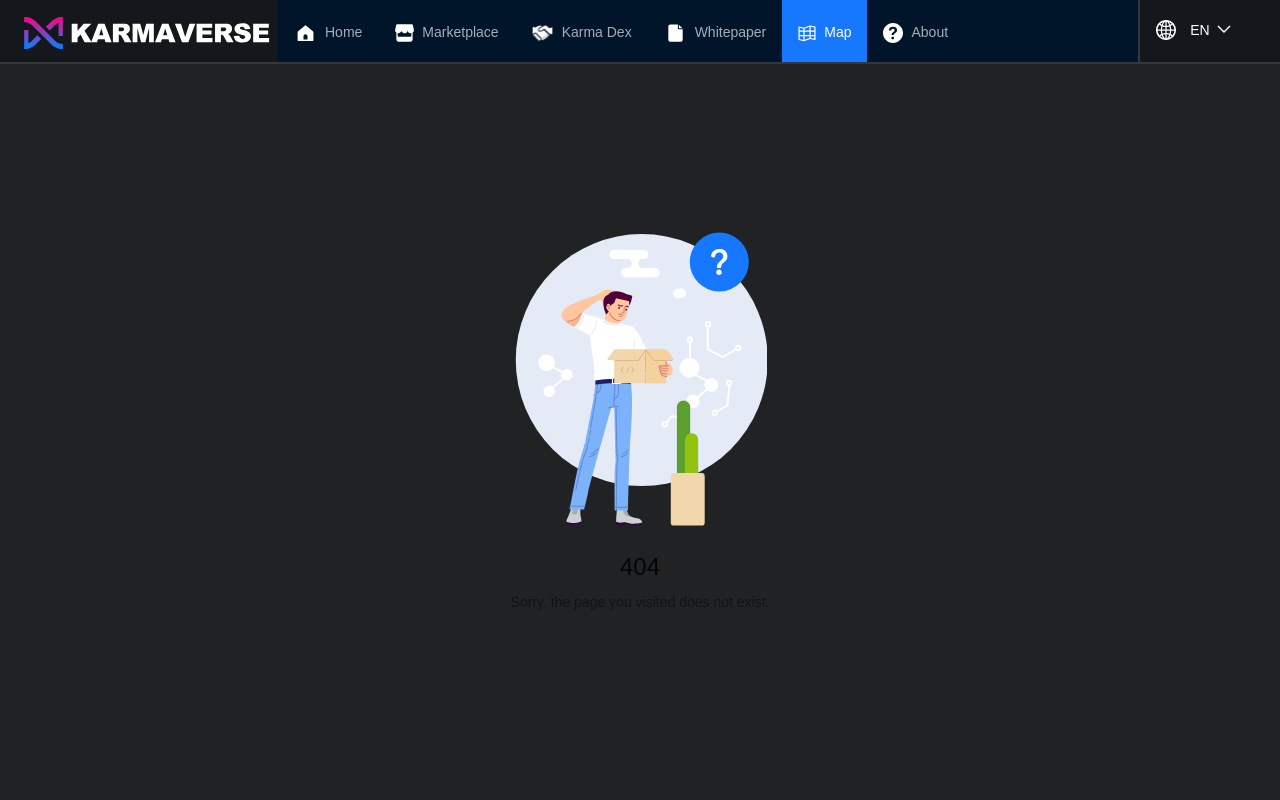
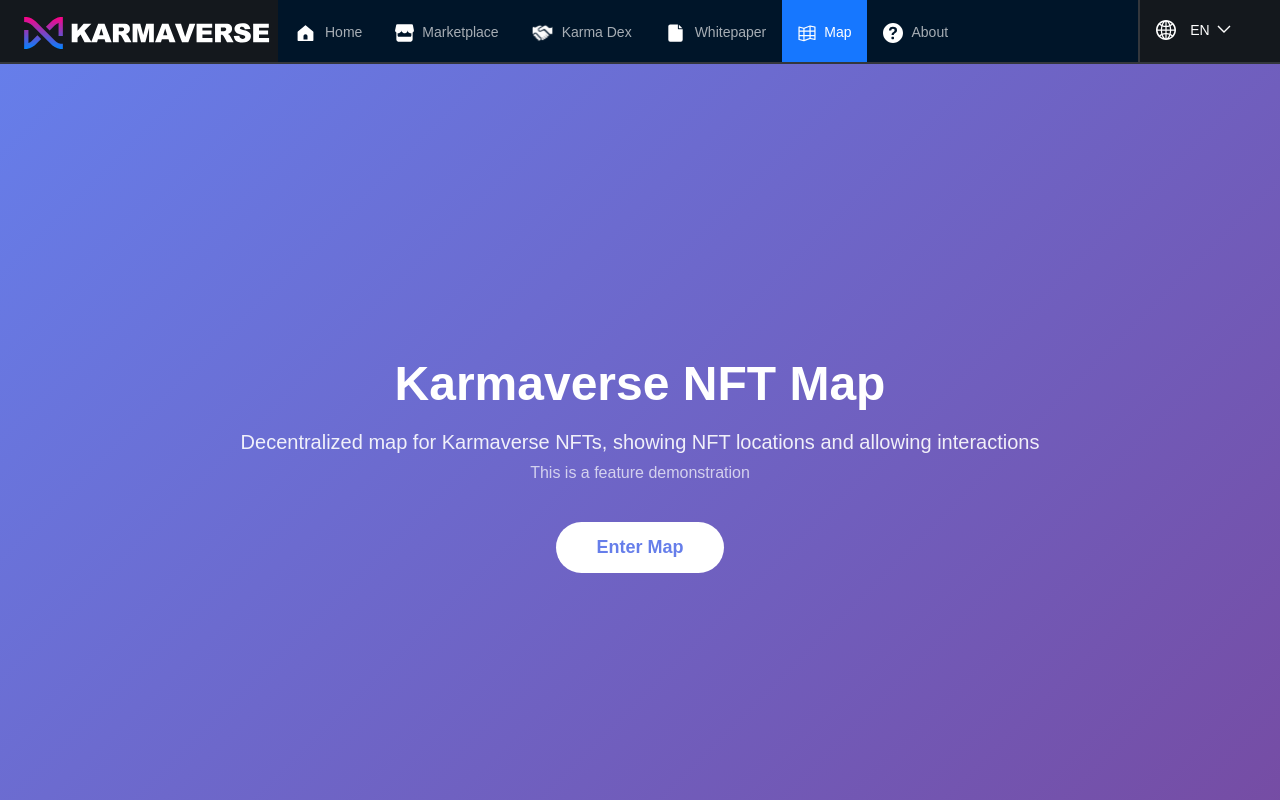
Before and after one commit to maxli6688/nft-map, a React (Vite) app in the folder apps/karmaverse-map/: page / in a window 1280 px wide. Before the commit this address had no page. Built offline with nearby package versions, Linux system fonts and the light colour scheme.

Commit message:
feat: add home page

```diff
--- a/apps/karmaverse-map/src/components/map/MapSidebar.tsx
+++ b/apps/karmaverse-map/src/components/map/MapSidebar.tsx
@@ -160,7 +160,7 @@
   };
   const [isClear, setClear] = useState(false);
   return (
-    <div className={`mapsidebar ${props.sideClose ? "close" : ""}`}>
+    <div className={`mapsidebar z10 ${props.sideClose ? "close" : ""}`}>
       <Button
         type="primary"
         onClick={props.sideCloseHandle}
--- a/apps/karmaverse-map/src/components/map/MapTileInfo.tsx
+++ b/apps/karmaverse-map/src/components/map/MapTileInfo.tsx
@@ -32,7 +32,7 @@
     });
   }
   return (
-    <div className={`mapinfo pt-16 pb-16 ${props.infoOpen ? "open" : ""}`}>
+    <div className={`mapinfo z10 pt-16 pb-16 ${props.infoOpen ? "open" : ""}`}>
       <Button
         type="text"
         onClick={props.infoOpenHandle}
--- a/apps/karmaverse-map/src/main.css
+++ b/apps/karmaverse-map/src/main.css
@@ -3,21 +3,21 @@
   /* font-family: -apple-system, BlinkMacSystemFont, 'Segoe UI', 'Roboto', 'Oxygen',
     'Ubuntu', 'Cantarell', 'Fira Sans', 'Droid Sans', 'Helvetica Neue',
     sans-serif; */
-  font-family: "Helvetica Neue","Helvetica",Helvetica,Arial,sans-serif;
+  font-family: "Helvetica Neue", "Helvetica", Helvetica, Arial, sans-serif;
   -webkit-font-smoothing: antialiased;
   -moz-osx-font-smoothing: grayscale;
 }
-:root{
+:root {
   --map-bg-color: #000;
   --map-thumb-color: #fff;
   --map-thumb-thumb-color: #cc3333;
   --map-thumb-bg-color: #000;
-  --map-thumb-btn-color: #0077FF;
+  --map-thumb-btn-color: #0077ff;
   --sidebar-bg-color: #202224;
   --sidebar-font-color: #777777;
-  --btn-font-color: #327CBF;
-  --btn-bg-color: #0077FF;
-  --btn-bg-color: #0077FF;
+  --btn-font-color: #327cbf;
+  --btn-bg-color: #0077ff;
+  --btn-bg-color: #0077ff;
   --disable: #cdcdcd;
   --dola-purple: #d32f2f;
 }
@@ -25,10 +25,23 @@
 body::-webkit-scrollbar {
   display: none;
 }
-.kvm-tile-map{
-  background-color: var(--map-bg-color)
+.kvm-tile-map {
+  background-color: var(--map-bg-color);
 }
 code {
-  font-family: source-code-pro, Menlo, Monaco, Consolas, 'Courier New',
+  font-family: source-code-pro, Menlo, Monaco, Consolas, "Courier New",
     monospace;
 }
+
+.z10 {
+  z-index: 10;
+}
+.z20 {
+  z-index: 20;
+}
+.z-index-100 {
+  z-index: 100;
+}
+.z-index-200 {
+  z-index: 200;
+}
--- /dev/null
+++ b/apps/karmaverse-map/src/pages/HomePage/index.css
@@ -0,0 +1,48 @@
+.home-page {
+  display: flex;
+  align-items: center;
+  justify-content: center;
+  min-height: 100vh;
+  background: linear-gradient(135deg, #667eea 0%, #764ba2 100%);
+}
+
+.home-content {
+  text-align: center;
+  color: white;
+  padding: 40px;
+}
+
+.home-content h1 {
+  font-size: 48px;
+  margin-bottom: 20px;
+  font-weight: bold;
+}
+
+.home-content .description {
+  font-size: 20px;
+  margin-bottom: 10px;
+  opacity: 0.9;
+}
+
+.home-content .note {
+  font-size: 16px;
+  margin-bottom: 40px;
+  opacity: 0.7;
+}
+
+.enter-button {
+  padding: 15px 40px;
+  font-size: 18px;
+  background: white;
+  color: #667eea;
+  border: none;
+  border-radius: 30px;
+  cursor: pointer;
+  font-weight: bold;
+  transition: all 0.3s ease;
+}
+
+.enter-button:hover {
+  transform: translateY(-2px);
+  box-shadow: 0 10px 20px rgba(0, 0, 0, 0.2);
+}
--- /dev/null
+++ b/apps/karmaverse-map/src/pages/HomePage/index.tsx
@@ -0,0 +1,24 @@
+import React from 'react';
+import { useNavigate } from 'react-router-dom';
+import './index.css';
+
+const HomePage: React.FC = () => {
+  const navigate = useNavigate();
+
+  return (
+    <div className="home-page">
+      <div className="home-content">
+        <h1>Karmaverse NFT Map</h1>
+        <p className="description">
+          Decentralized map for Karmaverse NFTs, showing NFT locations and allowing interactions
+        </p>
+        <p className="note">This is a feature demonstration</p>
+        <button className="enter-button" onClick={() => navigate('/map')}>
+          Enter Map
+        </button>
+      </div>
+    </div>
+  );
+};
+
+export default HomePage;
--- a/apps/karmaverse-map/src/pages/MapPage/MapMain/KarmaMap.tsx
+++ b/apps/karmaverse-map/src/pages/MapPage/MapMain/KarmaMap.tsx
@@ -75,12 +75,10 @@
   className?: string;
   zoom?: number | undefined;
   filterTypes?: number[];
-  center?:
-    | {
-        x: number;
-        y: number;
-      }
-    | undefined;
+  center?: {
+    x: number;
+    y: number;
+  };
   onMainClick: (tile: AtlasTile) => void;
   mapInfoOpen: () => void;
   onChange?: (params: {
--- a/apps/karmaverse-map/src/pages/MapPage/MapMain/index.tsx
+++ b/apps/karmaverse-map/src/pages/MapPage/MapMain/index.tsx
@@ -496,8 +496,8 @@
           width={Math.min(1920, view.width)}
           height={Math.min(1080, view.height - 64)}
           zoom={mainScale}
-          {...mainCenter}
-          // onChange={mainChange}
+          x={mainCenter.x}
+          y={mainCenter.y}
           onChange={mainChange}
           onMainClick={mainClick}
           mapInfoOpen={mapInfoOpen}
--- a/apps/karmaverse-map/src/routes/Routes.tsx
+++ b/apps/karmaverse-map/src/routes/Routes.tsx
@@ -7,11 +7,20 @@
 import NotFound from "../pages/NotFound";
 
 // 懒加载页面组件
+const HomePage = React.lazy(() => import("../pages/HomePage"));
 const MapPage = React.lazy(() => import("../pages/MapPage"));
 const LandsList = React.lazy(() => import("../pages/LandsList"));
 const KarmaRoutes: FC = function () {
   return (
     <Routes>
+      <Route
+        path="/"
+        element={
+          <Suspense fallback={<Loading />}>
+            <HomePage />
+          </Suspense>
+        }
+      />
       <Route
         path="/map"
         element={
--- a/apps/karmaverse-map/vite.config.ts
+++ b/apps/karmaverse-map/vite.config.ts
@@ -7,9 +7,10 @@
 // import visualizer from "rollup-plugin-visualizer"; // TODO
 
 // https://vitejs.dev/config/
-export default defineConfig({
+export default defineConfig(({ mode }) => ({
   optimizeDeps: {
-    include: ["react-is", "classnames"],
+    // 预构建依赖：impetus(IIFE), mouse-wheel/touch-pinch/touch-position(CommonJS)
+    include: ["react-is", "classnames", "impetus", "mouse-wheel", "touch-pinch", "touch-position"],
   },
   plugins: [
     react(),
@@ -36,6 +37,14 @@
     // https://vitejs.dev/config/#resolve-alias
     alias: {
       "@": path.resolve(__dirname, "./src"),
+      ...(mode === "development"
+        ? {
+            "@karmaverse/kvm-tile-map": path.resolve(
+              __dirname,
+              "../../packages/kvm-tile-map/src"
+            ),
+          }
+        : {}),
       classnames: path.resolve(
         __dirname,
         "../../node_modules/.pnpm/classnames@2.5.1/node_modules/classnames/index.js"
@@ -76,6 +85,11 @@
       },
     },
     rollupOptions: {
+      onwarn(warning, warn) {
+        // 忽略 CommonJS/ESM 混用警告
+        if (warning.code === 'MIXED_EXPORTS') return;
+        warn(warning);
+      },
       output: {
         manualChunks: {
           // 分包配置
@@ -93,4 +107,4 @@
       },
     },
   },
-});
+}));
```
